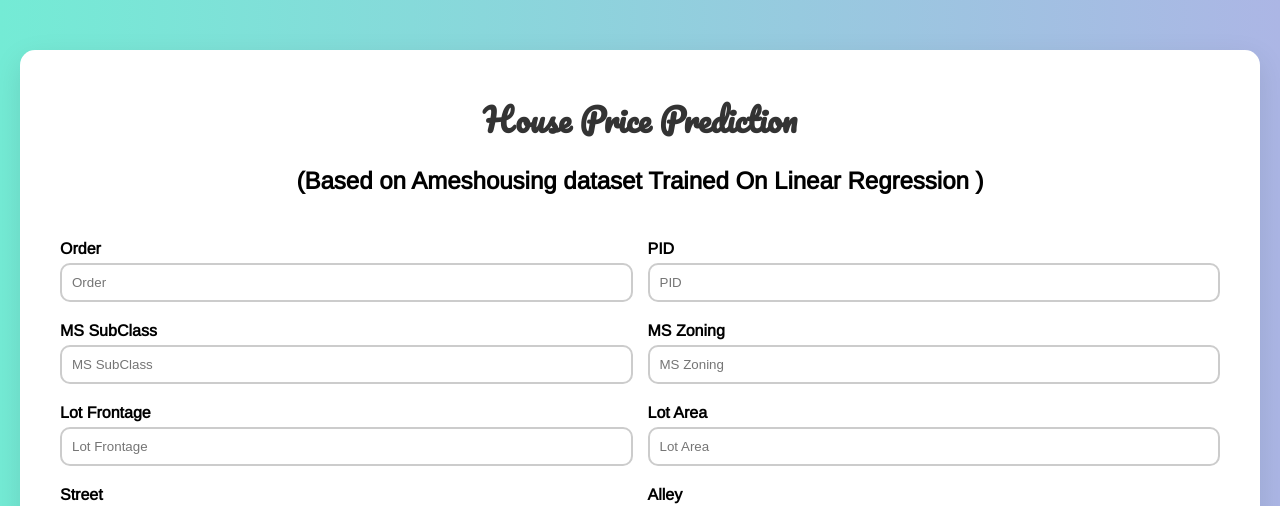
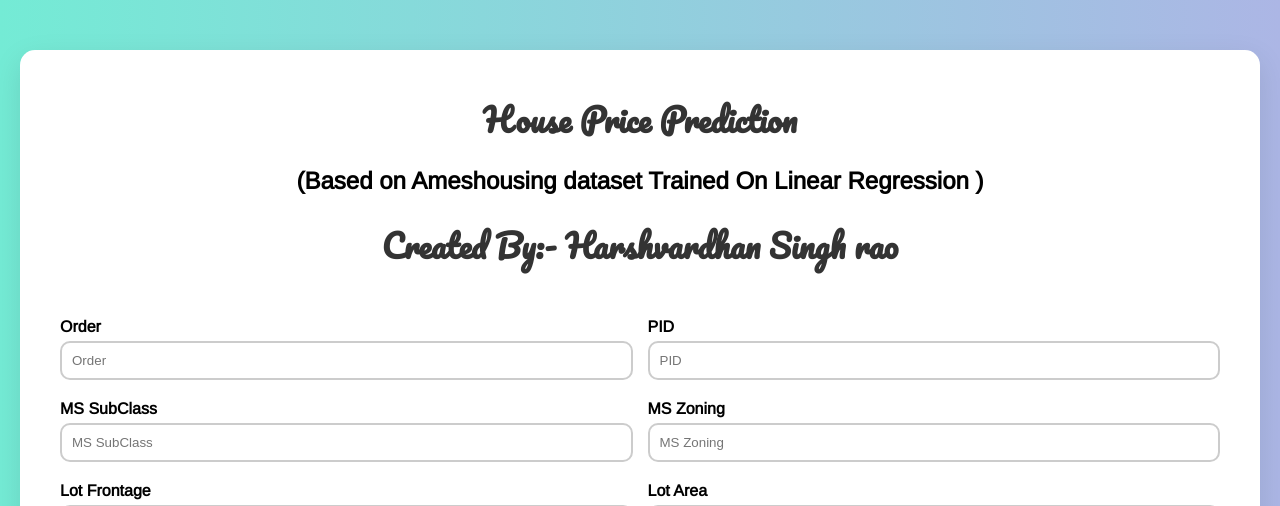
Before and after one commit to CR7HARSHIT/Housing-Price-Prediction-MLApplication, a Flask app: page / in a window 1280 px wide. Shown: the top 506 px of the page. Run offline with Flask 3, Linux system fonts and the light colour scheme; parts of the project's set-up code (start-up, migrations or seed data) failed here and were passed over.

Commit message:
Real End to End App

```diff
--- a/templates/home.html
+++ b/templates/home.html
@@ -33,6 +33,11 @@
     }
 
     h1 {
+      font-family: 'Pacifico', cursive;
+      color: #333;
+      margin-bottom: 20px;
+    }
+	h3 {
       font-family: 'Pacifico', cursive;
       color: #333;
       margin-bottom: 20px;
@@ -107,6 +112,7 @@
   <div class="container">
     <h1>House Price Prediction</h1>
 	<h2>(Based on Ameshousing dataset Trained On Linear Regression )</h2>
+	<h1>Created By:- Harshvardhan Singh rao</h1>
      <form id="prediction-form">
 		<div>
 			<label for="Order">Order</label>
```
